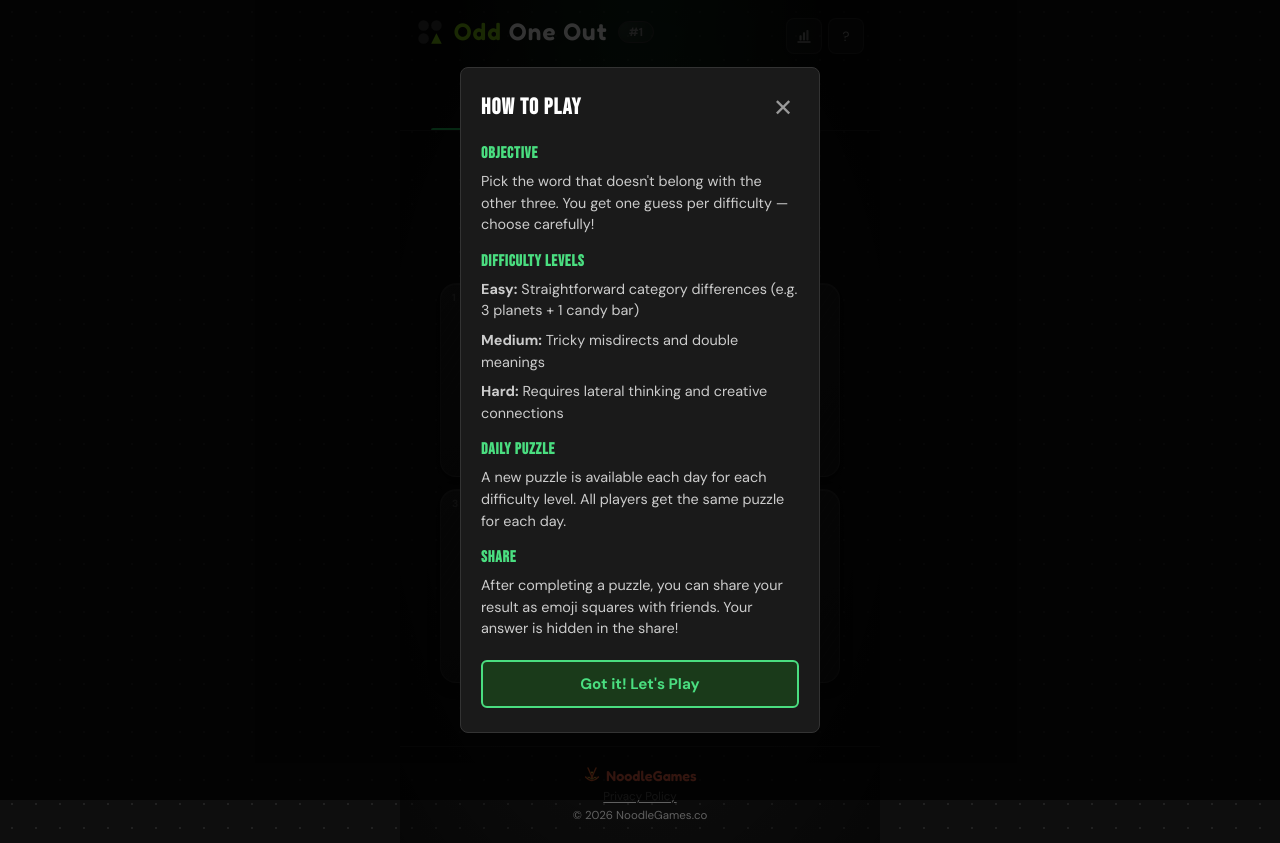
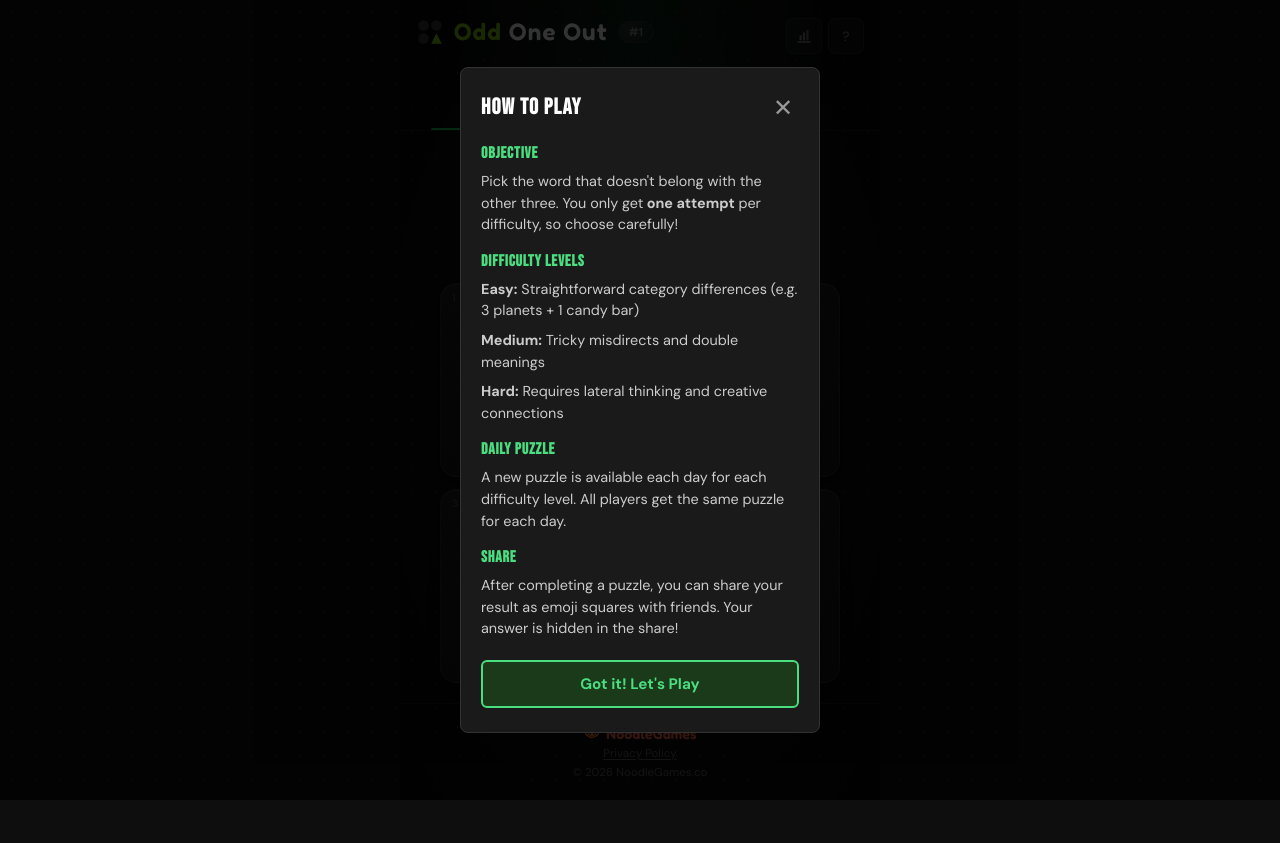
Before and after one commit to balexandr/odd_one_out, a React (Vite) app: page / in a window 1280 px wide. After the commit the page ends 800 px from the top, so only its background shows below. Built offline with nearby package versions, Linux system fonts and the light colour scheme.

Commit message:
Remove attempts-remaining label, clarify one-attempt rule in How to Play

```diff
--- a/src/components/GameBoard.jsx
+++ b/src/components/GameBoard.jsx
@@ -52,12 +52,6 @@
           />
         ))}
       </div>
-
-      {guesses.length === 0 && (
-        <div className={styles.attemptsRemaining}>
-          1 attempt remaining
-        </div>
-      )}
     </div>
   );
 }
--- a/src/components/GameBoard.module.css
+++ b/src/components/GameBoard.module.css
@@ -36,15 +36,6 @@
   max-width: 400px;
 }
 
-.attemptsRemaining {
-  margin-top: 28px;
-  font-size: 0.72rem;
-  font-weight: 700;
-  letter-spacing: 0.14em;
-  text-transform: uppercase;
-  color: rgba(255,255,255,0.16);
-}
-
 /* Hint nudge — always shown, deliberately partial (see utils/hint.js) */
 .hint {
   display: flex;
--- a/src/components/HowToPlay.jsx
+++ b/src/components/HowToPlay.jsx
@@ -15,8 +15,8 @@
           <section>
             <h3>Objective</h3>
             <p>
-              Pick the word that doesn't belong with the other three. You get one guess
-              per difficulty — choose carefully!
+              Pick the word that doesn't belong with the other three. You only get
+              <strong> one attempt</strong> per difficulty, so choose carefully!
             </p>
           </section>
 
```
